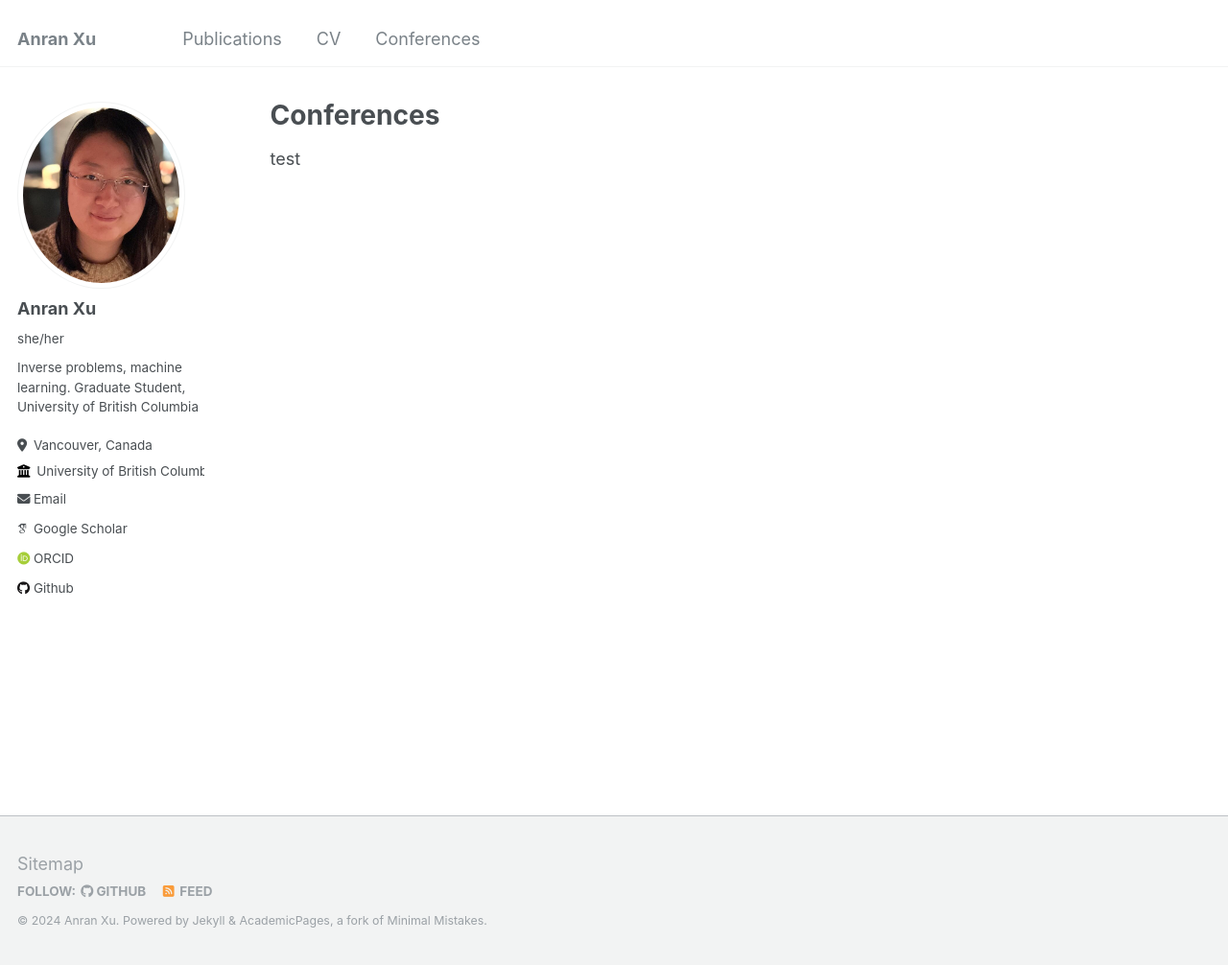
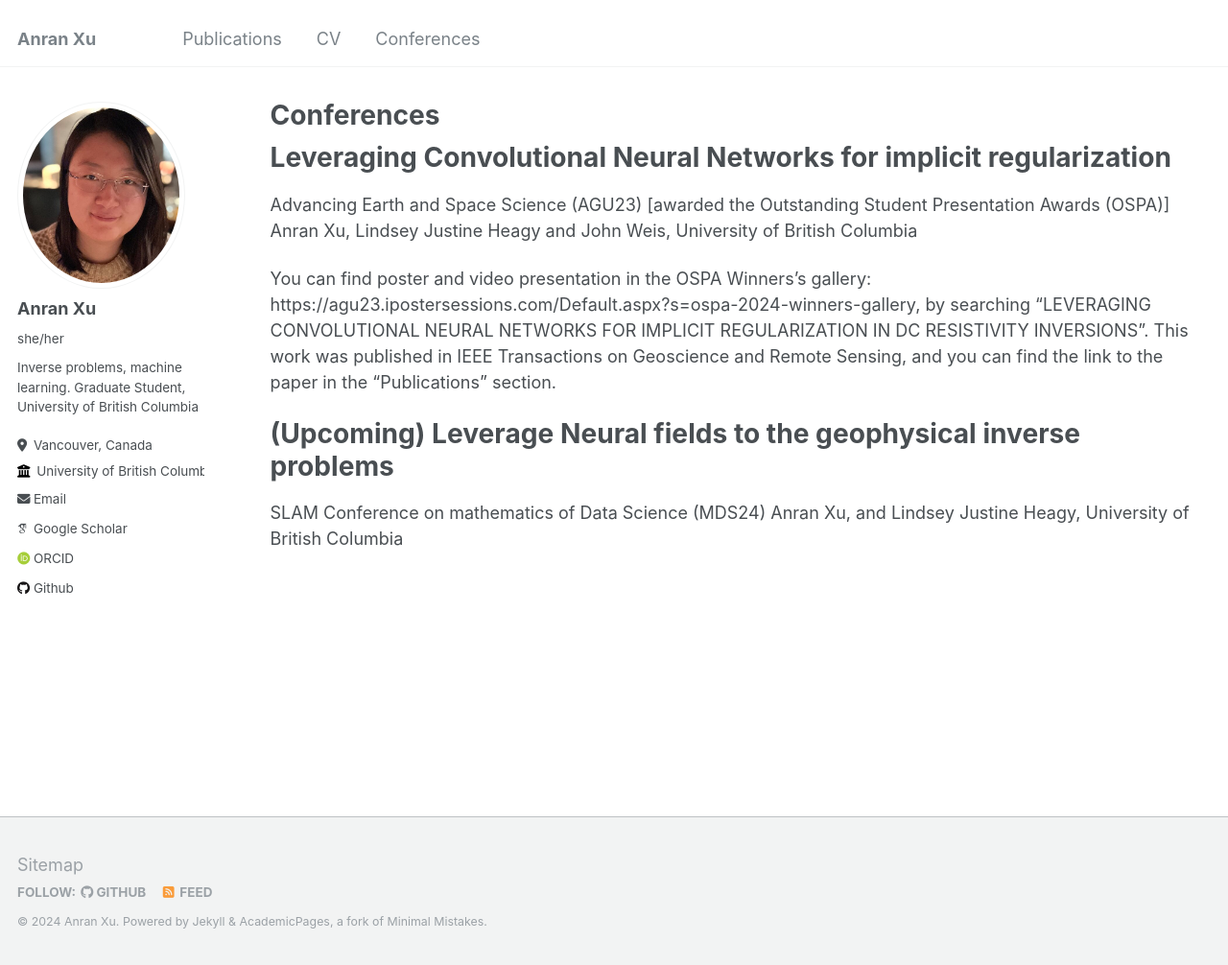
Before and after one commit to anna1963/anna1963.github.io, a Jekyll site: the page built from _pages/conferences.md, in a window 1280 px wide and 1006 px high. Shown: the whole window at 96% size. Built offline with Jekyll 4.4.1, drawn with Linux system fonts in a browser that asks for light colours; some web fonts are replaced.

Commit message:
Update CV

```diff
--- a/_data/navigation.yml
+++ b/_data/navigation.yml
@@ -16,7 +16,7 @@ main:
   #  url: /year-archive/
 
   - title: "CV"
-    url: https://www.eoas.ubc.ca/sites/default/files/sites/default/files/user/axu/cv/Resume_Anran_Xu.pdf
+    url: https://www.eoas.ubc.ca/sites/default/files/sites/default/files/user/axu/cv/Resume_Anran%20Xu_20240729.pdf
 
   - title: "Conferences"
     url: /conferences/
--- a/_pages/conferences.md
+++ b/_pages/conferences.md
@@ -7,4 +7,15 @@ redirect_from:
   - /conferences
 ---
 
-test
+Leveraging Convolutional Neural Networks for implicit regularization
+======
+Advancing Earth and Space Science (AGU23) [awarded the Outstanding Student Presentation Awards (OSPA)]
+Anran Xu, Lindsey Justine Heagy and John Weis, University of British Columbia
+
+You can find poster and video presentation in the OSPA Winners's gallery: https://agu23.ipostersessions.com/Default.aspx?s=ospa-2024-winners-gallery, by searching "LEVERAGING CONVOLUTIONAL NEURAL NETWORKS FOR IMPLICIT REGULARIZATION IN DC RESISTIVITY INVERSIONS". This work was published in IEEE Transactions on Geoscience and Remote Sensing, and you can find the link to the paper in the "Publications" section.
+
+
+(Upcoming) Leverage Neural fields to the geophysical inverse problems
+======
+SLAM Conference on mathematics of Data Science (MDS24)
+Anran Xu, and Lindsey Justine Heagy, University of British Columbia
```
